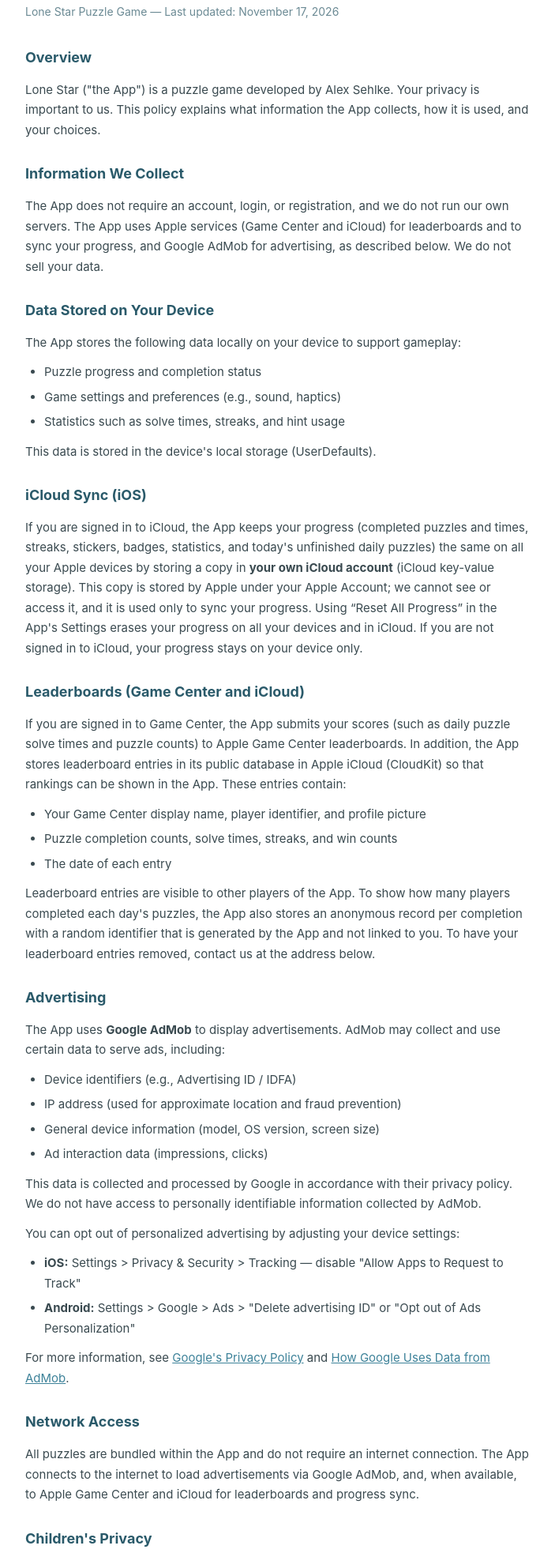
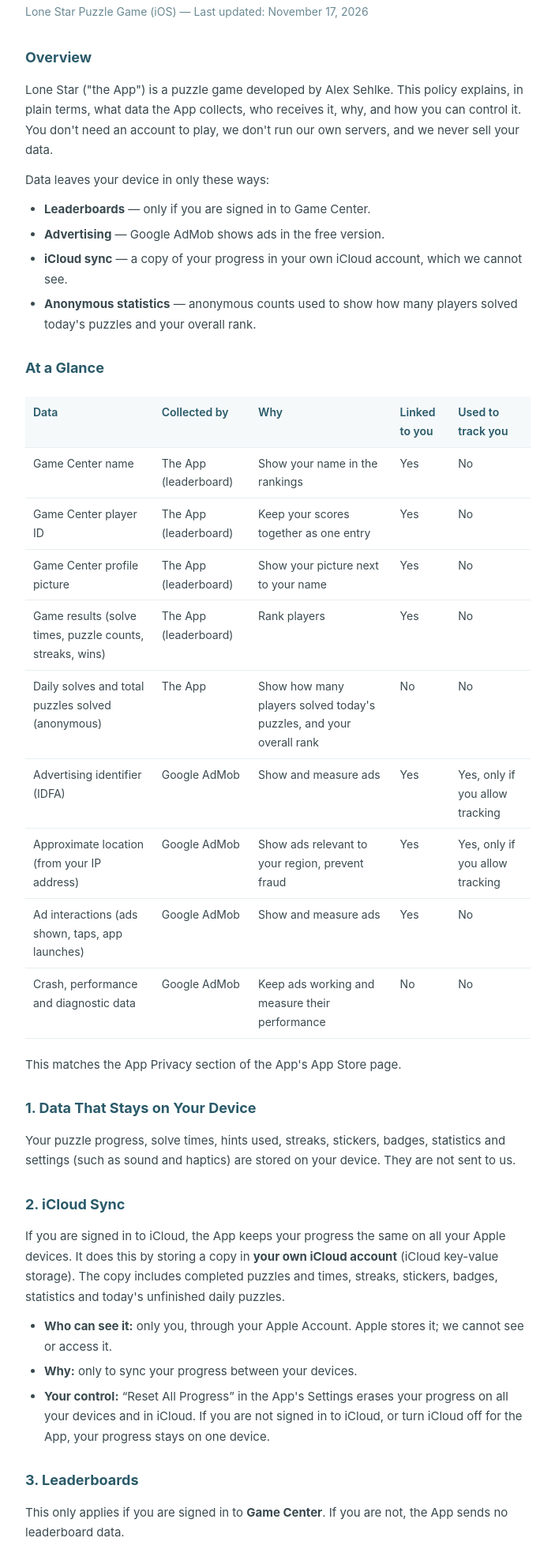
Before and after one commit to alexsehlke/lonestar-privacy, a plain HTML site: page index.html in a window 1280 px wide. Shown: the part 141-2107 px from the top of the page at 79% size, without its empty margins (288-991 px from the left). Drawn offline with Linux system fonts and the light colour scheme.

Commit message:
Privacy policy: at-a-glance table matching the App Store labels; what each party collects and why
Co-Authored-By: Claude Opus 5.5 <noreply@anthropic.com>

```diff
--- a/index.html
+++ b/index.html
@@ -55,67 +55,131 @@
             font-size: 13px;
             color: #8a9ea6;
         }
+        table { width: 100%; border-collapse: collapse; margin: 8px 0 20px; font-size: 14px; }
+        th, td { text-align: left; vertical-align: top; padding: 8px 10px; border-bottom: 1px solid #e8eff2; color: #3a4a50; }
+        th { color: #2a5a6a; font-weight: 600; background: #f5f9fa; }
+        .table-wrap { overflow-x: auto; }
+        h3 { font-size: 16px; color: #2a5a6a; margin-top: 20px; margin-bottom: 8px; }
+        @media (max-width: 560px) { .container { padding: 32px 20px; } th, td { padding: 6px 6px; font-size: 13px; } }
     </style>
 </head>
 <body>
     <div class="container">
         <h1>Privacy Policy</h1>
-        <p class="subtitle">Lone Star Puzzle Game &mdash; Last updated: November 17, 2026</p>
+        <p class="subtitle">Lone Star Puzzle Game (iOS) &mdash; Last updated: November 17, 2026</p>
 
         <h2>Overview</h2>
-        <p>Lone Star ("the App") is a puzzle game developed by Alex Sehlke. Your privacy is important to us. This policy explains what information the App collects, how it is used, and your choices.</p>
+        <p>Lone Star ("the App") is a puzzle game developed by Alex Sehlke. This policy explains, in plain terms, what data the App collects, who receives it, why, and how you can control it. You don't need an account to play, we don't run our own servers, and we never sell your data.</p>
+        <p>Data leaves your device in only these ways:</p>
+        <ul>
+            <li><strong>Leaderboards</strong> &mdash; only if you are signed in to Game Center.</li>
+            <li><strong>Advertising</strong> &mdash; Google AdMob shows ads in the free version.</li>
+            <li><strong>iCloud sync</strong> &mdash; a copy of your progress in your own iCloud account, which we cannot see.</li>
+            <li><strong>Anonymous statistics</strong> &mdash; anonymous counts used to show how many players solved today's puzzles and your overall rank.</li>
+        </ul>
 
-        <h2>Information We Collect</h2>
-        <p>The App does not require an account, login, or registration, and we do not run our own servers. The App uses Apple services (Game Center and iCloud) for leaderboards and to sync your progress, and Google AdMob for advertising, as described below. We do not sell your data.</p>
+        <h2>At a Glance</h2>
+        <div class="table-wrap">
+        <table>
+            <tr><th>Data</th><th>Collected by</th><th>Why</th><th>Linked to you</th><th>Used to track you</th></tr>
+            <tr><td>Game Center name</td><td>The App (leaderboard)</td><td>Show your name in the rankings</td><td>Yes</td><td>No</td></tr>
+            <tr><td>Game Center player ID</td><td>The App (leaderboard)</td><td>Keep your scores together as one entry</td><td>Yes</td><td>No</td></tr>
+            <tr><td>Game Center profile picture</td><td>The App (leaderboard)</td><td>Show your picture next to your name</td><td>Yes</td><td>No</td></tr>
+            <tr><td>Game results (solve times, puzzle counts, streaks, wins)</td><td>The App (leaderboard)</td><td>Rank players</td><td>Yes</td><td>No</td></tr>
+            <tr><td>Daily solves and total puzzles solved (anonymous)</td><td>The App</td><td>Show how many players solved today's puzzles, and your overall rank</td><td>No</td><td>No</td></tr>
+            <tr><td>Advertising identifier (IDFA)</td><td>Google AdMob</td><td>Show and measure ads</td><td>Yes</td><td>Yes, only if you allow tracking</td></tr>
+            <tr><td>Approximate location (from your IP address)</td><td>Google AdMob</td><td>Show ads relevant to your region, prevent fraud</td><td>Yes</td><td>Yes, only if you allow tracking</td></tr>
+            <tr><td>Ad interactions (ads shown, taps, app launches)</td><td>Google AdMob</td><td>Show and measure ads</td><td>Yes</td><td>No</td></tr>
+            <tr><td>Crash, performance and diagnostic data</td><td>Google AdMob</td><td>Keep ads working and measure their performance</td><td>No</td><td>No</td></tr>
+        </table>
+        </div>
+        <p>This matches the App Privacy section of the App's App Store page.</p>
 
-        <h2>Data Stored on Your Device</h2>
-        <p>The App stores the following data locally on your device to support gameplay:</p>
+        <h2>1. Data That Stays on Your Device</h2>
+        <p>Your puzzle progress, solve times, hints used, streaks, stickers, badges, statistics and settings (such as sound and haptics) are stored on your device. They are not sent to us.</p>
+
+        <h2>2. iCloud Sync</h2>
+        <p>If you are signed in to iCloud, the App keeps your progress the same on all your Apple devices. It does this by storing a copy in <strong>your own iCloud account</strong> (iCloud key-value storage). The copy includes completed puzzles and times, streaks, stickers, badges, statistics and today's unfinished daily puzzles.</p>
         <ul>
-            <li>Puzzle progress and completion status</li>
-            <li>Game settings and preferences (e.g., sound, haptics)</li>
-            <li>Statistics such as solve times, streaks, and hint usage</li>
+            <li><strong>Who can see it:</strong> only you, through your Apple Account. Apple stores it; we cannot see or access it.</li>
+            <li><strong>Why:</strong> only to sync your progress between your devices.</li>
+            <li><strong>Your control:</strong> &ldquo;Reset All Progress&rdquo; in the App's Settings erases your progress on all your devices and in iCloud. If you are not signed in to iCloud, or turn iCloud off for the App, your progress stays on one device.</li>
         </ul>
-        <p>This data is stored in the device's local storage (UserDefaults).</p>
 
-        <h2>iCloud Sync (iOS)</h2>
-        <p>If you are signed in to iCloud, the App keeps your progress (completed puzzles and times, streaks, stickers, badges, statistics, and today's unfinished daily puzzles) the same on all your Apple devices by storing a copy in <strong>your own iCloud account</strong> (iCloud key-value storage). This copy is stored by Apple under your Apple Account; we cannot see or access it, and it is used only to sync your progress. Using &ldquo;Reset All Progress&rdquo; in the App's Settings erases your progress on all your devices and in iCloud. If you are not signed in to iCloud, your progress stays on your device only.</p>
+        <h2>3. Leaderboards</h2>
+        <p>This only applies if you are signed in to <strong>Game Center</strong>. If you are not, the App sends no leaderboard data.</p>
 
-        <h2>Leaderboards (Game Center and iCloud)</h2>
-        <p>If you are signed in to Game Center, the App submits your scores (such as daily puzzle solve times and puzzle counts) to Apple Game Center leaderboards. In addition, the App stores leaderboard entries in its public database in Apple iCloud (CloudKit) so that rankings can be shown in the App. These entries contain:</p>
+        <h3>What is collected</h3>
         <ul>
-            <li>Your Game Center display name, player identifier, and profile picture</li>
-            <li>Puzzle completion counts, solve times, streaks, and win counts</li>
-            <li>The date of each entry</li>
+            <li>Your Game Center display name, player ID and profile picture</li>
+            <li>Your game results: daily puzzle solve times, puzzle counts, perfect and no-hint solves, streaks, Challenge and Battle Rush wins, constellations completed</li>
+            <li>The date of each result</li>
         </ul>
-        <p>Leaderboard entries are visible to other players of the App. To show how many players completed each day's puzzles, the App also stores an anonymous record per completion with a random identifier that is generated by the App and not linked to you. To have your leaderboard entries removed, contact us at the address below.</p>
 
-        <h2>Advertising</h2>
-        <p>The App uses <strong>Google AdMob</strong> to display advertisements. AdMob may collect and use certain data to serve ads, including:</p>
+        <h3>Where it goes and why</h3>
         <ul>
-            <li>Device identifiers (e.g., Advertising ID / IDFA)</li>
-            <li>IP address (used for approximate location and fraud prevention)</li>
-            <li>General device information (model, OS version, screen size)</li>
-            <li>Ad interaction data (impressions, clicks)</li>
+            <li><strong>Apple Game Center:</strong> your scores are submitted to the App's Game Center leaderboards. Apple's privacy policy applies to Game Center.</li>
+            <li><strong>The App's iCloud public database (Apple CloudKit):</strong> the App also stores your leaderboard entry there, so it can show daily and all-time rankings, your friends' rankings, and today's top solvers on the home screen. This database is run by Apple; as the developer, we can view it.</li>
+            <li><strong>Fair daily rankings:</strong> your daily times are also used to check that each player gets only one ranked attempt per daily puzzle per day.</li>
         </ul>
-        <p>This data is collected and processed by Google in accordance with their privacy policy. We do not have access to personally identifiable information collected by AdMob.</p>
-        <p>You can opt out of personalized advertising by adjusting your device settings:</p>
+
+        <h3>Who can see it</h3>
+        <p>Other players of the App can see your name, profile picture and results in the leaderboards. Nobody else receives this data, and it is not used for advertising.</p>
+
+        <h3>How long it is kept, and how to remove it</h3>
+        <p>Leaderboard entries are kept while the leaderboards exist. To stop new entries, sign out of Game Center (Settings &gt; Game Center). To have your existing entries removed, see <a href="delete-data.html">Delete Your Data</a> or email us at the address below.</p>
+
+        <h2>4. Anonymous Statistics</h2>
+        <p>The App stores two kinds of anonymous records in its iCloud public database. Both use a random number that the App creates on your device instead of any name, Game Center ID or Apple Account, so they are not linked to you:</p>
         <ul>
-            <li><strong>iOS:</strong> Settings &gt; Privacy &amp; Security &gt; Tracking &mdash; disable "Allow Apps to Request to Track"</li>
-            <li><strong>Android:</strong> Settings &gt; Google &gt; Ads &gt; "Delete advertising ID" or "Opt out of Ads Personalization"</li>
+            <li><strong>Daily solves:</strong> one record per daily puzzle you solve, holding the puzzle tier and the date. Used to show how many players solved each day's puzzles.</li>
+            <li><strong>Total puzzles solved:</strong> one number, updated as you play. Used to show your overall rank among all players.</li>
         </ul>
-        <p>For more information, see <a href="https://policies.google.com/privacy" target="_blank" rel="noopener">Google's Privacy Policy</a> and <a href="https://support.google.com/admob/answer/6128543" target="_blank" rel="noopener">How Google Uses Data from AdMob</a>.</p>
+        <p>These work without Game Center but need iCloud; without iCloud nothing is sent.</p>
 
-        <h2>Network Access</h2>
-        <p>All puzzles are bundled within the App and do not require an internet connection. The App connects to the internet to load advertisements via Google AdMob, and, when available, to Apple Game Center and iCloud for leaderboards and progress sync.</p>
+        <h2>5. Advertising (Google AdMob)</h2>
+        <p>The free version of the App shows ads from <strong>Google AdMob</strong>. The AdMob software in the App sends data directly to Google when it loads and shows an ad. We do not receive this data, and we never pass your leaderboard data, game results or Game Center details to Google.</p>
 
-        <h2>Children's Privacy</h2>
-        <p>We do not knowingly collect personal information from children under the age of 13. The App uses Google AdMob which is configured to comply with applicable regulations. If you believe a child has provided personal information, please contact us so we can take appropriate action.</p>
+        <h3>What AdMob collects, and why</h3>
+        <ul>
+            <li><strong>Advertising identifier (IDFA):</strong> only if you allow tracking (see below). Used to show and measure ads.</li>
+            <li><strong>Approximate location:</strong> worked out from your IP address. Used to show ads relevant to your region and to prevent fraud. AdMob does not use GPS.</li>
+            <li><strong>Ad interactions:</strong> which ads were shown or tapped, and app launches. Used to show ads and measure how they perform.</li>
+            <li><strong>Crash, performance and diagnostic data:</strong> from the ad software itself. Used to fix problems and measure ad performance.</li>
+        </ul>
 
-        <h2>Changes to This Policy</h2>
-        <p>We may update this Privacy Policy from time to time. Any changes will be reflected on this page with an updated revision date.</p>
+        <h3>Tracking and your choice</h3>
+        <p>The first time you open the App, iOS asks whether the App may track you. &ldquo;Tracking&rdquo; means Google may combine data from this App with data from other companies' apps and websites to personalize ads.</p>
+        <ul>
+            <li><strong>Allow:</strong> ads may be personalized to your interests.</li>
+            <li><strong>Ask App Not to Track:</strong> AdMob cannot read your advertising identifier and does not track you across other companies' apps and websites. You see the same number of ads either way.</li>
+        </ul>
+        <p>You can change this at any time in <strong>Settings &gt; Privacy &amp; Security &gt; Tracking</strong>. Buying <strong>Pro</strong> in the App turns ads off completely.</p>
+        <p>Google's use of this data is covered by <a href="https://policies.google.com/privacy" target="_blank" rel="noopener">Google's Privacy Policy</a> and <a href="https://support.google.com/admob/answer/6128543" target="_blank" rel="noopener">How Google Uses Data from AdMob</a>.</p>
 
-        <h2>Contact</h2>
-        <p>If you have any questions about this Privacy Policy, please contact us at:</p>
+        <h2>6. What We Don't Collect</h2>
+        <ul>
+            <li>No email address, phone number or contacts</li>
+            <li>No precise (GPS) location</li>
+            <li>No photos from your library; the only picture used is your Game Center profile picture, for the leaderboards</li>
+            <li>No payment details: purchases are handled entirely by Apple</li>
+            <li>No sale of data, and no data brokers</li>
+        </ul>
+
+        <h2>7. Purchases</h2>
+        <p>In-app purchases are processed by Apple. The App only receives confirmation of what you bought, so it can unlock it. We never see your payment details.</p>
+
+        <h2>8. Network Access</h2>
+        <p>All puzzles are built into the App and play offline. The App goes online only to load ads, to use Game Center and the leaderboards, and to sync through iCloud.</p>
+
+        <h2>9. Children's Privacy</h2>
+        <p>We do not knowingly collect personal information from children under the age of 13. If you believe a child has provided personal information, please contact us and we will remove it.</p>
+
+        <h2>10. Changes to This Policy</h2>
+        <p>We may update this Privacy Policy from time to time. Any changes will be shown on this page with a new &ldquo;Last updated&rdquo; date.</p>
+
+        <h2>11. Contact</h2>
+        <p>If you have any questions about this Privacy Policy, or want your data removed, contact us at:</p>
         <p><a href="mailto:alexsehlke@icloud.com">alexsehlke@icloud.com</a></p>
 
         <p style="margin-top: 20px; font-size: 14px; color: #6b8a94;">Looking for the <a href="google-play.html">Android Privacy Policy</a>?</p>
```
